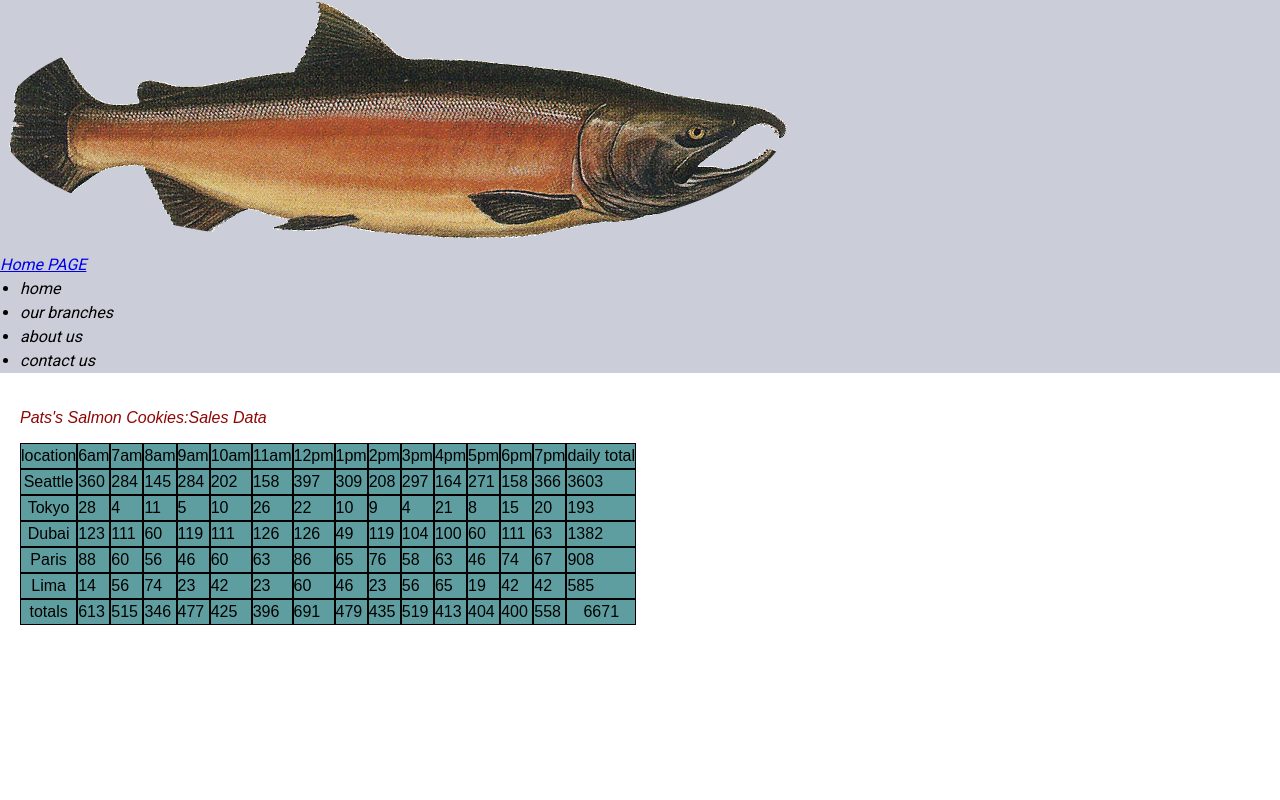
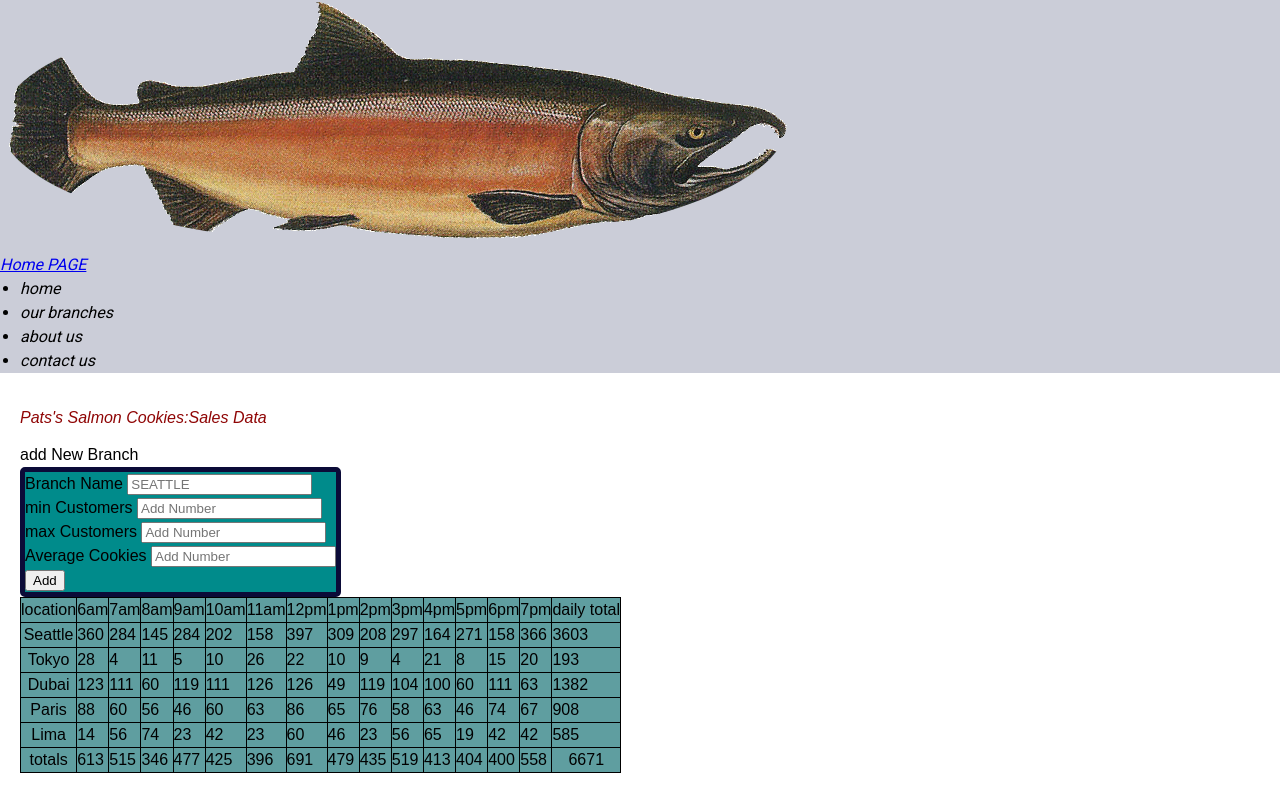
Before and after one commit to afnanshihab/cookie-stand, a plain HTML site: page sales.html in a window 1280 px wide. Drawn offline with Linux system fonts and the light colour scheme.

Commit message:
fix all cookies

```diff
--- a/css/style.css
+++ b/css/style.css
@@ -62,12 +62,19 @@ table , td , th {
 
 }
 
+
+
+
 form {
   border: 5px  rgb(11, 11, 56) solid;
   margin: 20px;
   border-radius: 5px;
   display: table-cell;
+
   background-color: darkcyan;
+
+
+
 }
 
 
@@ -76,3 +83,10 @@ form {
 
 
 }
+html {
+  height: 100vh;
+  font-family: Georgia, 'Times New Roman', Times, serif;
+}
+
+main {
+  font-family: Arial, Helvetica, sans-serif;
--- a/index.html
+++ b/index.html
@@ -63,7 +63,7 @@
     </section>
     <section>
       <img src="./images/family.jpg" alt="family" srcset="" />
-      <img src="./images/cutter.jpeg" alt="cutter" srcset="" />
+      <img src="./images/cutter.jpg" alt="cutter" srcset="" />
       <img src="./images/chinook.jpg" alt="chinook" srcset="" />
       <img src="./images/fish.jpg" alt="fish" srcset="" />
       <img src="./images/salmon.png" alt="salmon" srcset="" />
@@ -74,7 +74,6 @@
 
   </main>
   <footer>All Right Reserved &copy; LTUC 2021.</footer>
-  <script src="./js/app.js"></script>
 </body>
 
 </html>
--- a/js/app.js
+++ b/js/app.js
@@ -268,7 +268,7 @@
 const hours = ['6am', '7am', '8am', '9am', '10am', '11am', '12pm', '1pm', '2pm', '3pm', '4pm', '5pm', '6pm', '7pm'];
 
 const parentElement = document.getElementById('salesData');
-let datatable = document.getElementById('Datatable');
+let salestable = document.getElementById('salestable');
 
 let newBranchForm = document.getElementById('newBranchForm');
 
@@ -429,7 +429,7 @@ function formAdding(event) {
   let maxCust = event.target.maxCust.value;
   let avgCookie = event.target.avgCookie.value;
 
-  datatable.deleteRow(-1);
+  salestable.deleteRow(-1);
 
   let newBranch = new CookieStand(name, minCust, maxCust, avgCookie);
 
@@ -437,8 +437,8 @@ function formAdding(event) {
 
 newBranch.getCustomer();
 newBranch.render();
-formAdding.reset();
-makeTableFooter
+newBranchForm.reset();
+makeTableFooter() ;
 
 }
 
--- a/sales.html
+++ b/sales.html
@@ -25,13 +25,39 @@
   </header>
   <main>
     <section>
+      <h2>Pats's Salmon cookies:Sales Data</h2>
 
-      <h2>Pats's Salmon cookies:Sales Data</h2>
+      <fieldset>
+        <legend>add New Branch</legend>
+        <form id="newBranchForm">
+          <div>
+            <label for="branchName">Branch Name</label>
+            <input type="text" name="branchName" id="branchName" placeholder="SEATTLE">
+          </div>
+          <div>
+            <label for="minCust">min Customers</label>
+            <input type="text" name="minCust" id="minCust" placeholder="Add Number">
+          </div>
+          <div>
+            <label for="maxCust">max Customers</label>
+            <input type="text" name="maxCust" id="maxCust" placeholder="Add Number">
+          </div>
+          <div>
+            <label for="avgCookie">Average Cookies</label>
+            <input type="text" name="avgCookie" id="avgCookie" placeholder="Add Number">
+          </div>
+
+
+          <button type="submit">Add</button>
+        </form>
+
+      </fieldset>
+
       <div id="salesData">
     </section>
     </div>
-    <table>
-      <div id="salestable"></div>
+    <table  id="salestable">
+
     </table>
 
     <script src="js/app.js"></script>
```
